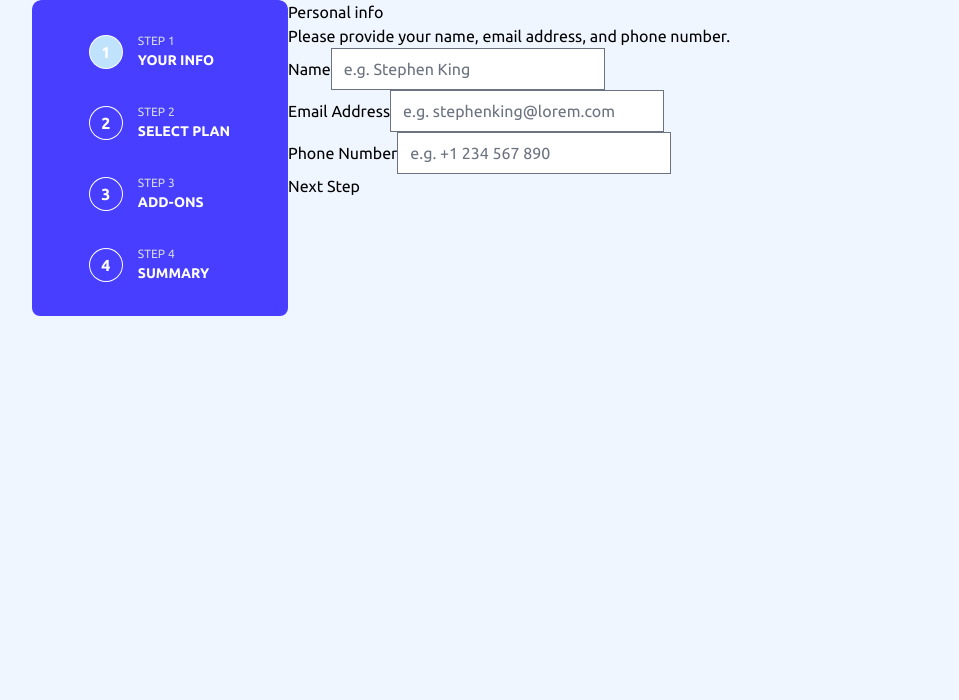
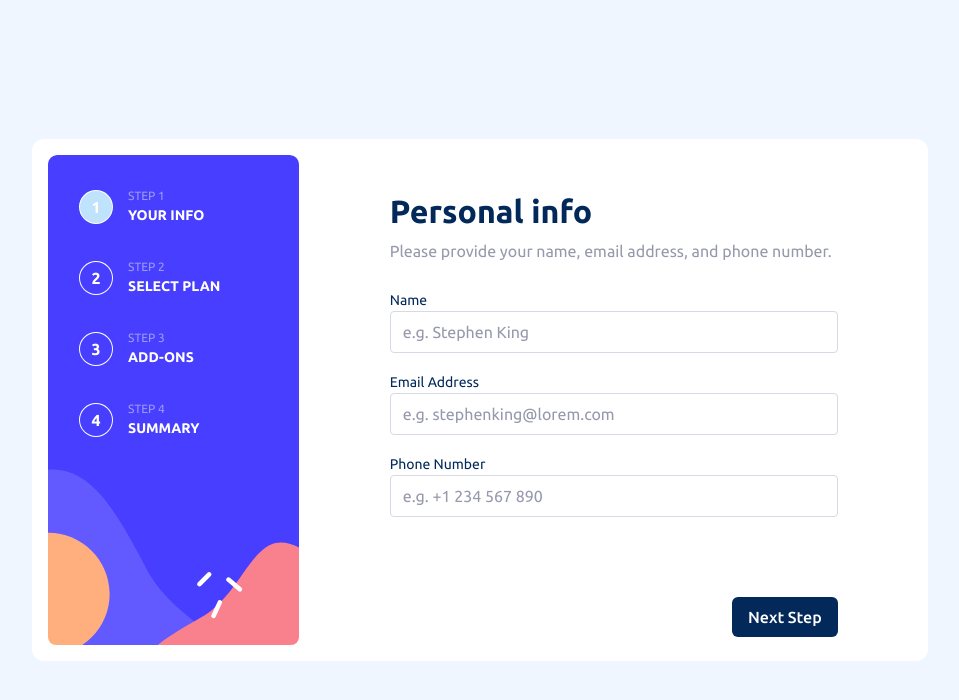
Before and after one commit to mianazan099/Multi-Step-Form, a React (Vite) app: page / in a window 1280 px wide. Shown: the top 700 px of the page, without its empty margins (160-1119 px from the left). Built offline with nearby package versions, Linux system fonts and the light colour scheme.

Commit message:
step 1 desktop design done

```diff
--- a/src/App.jsx
+++ b/src/App.jsx
@@ -9,7 +9,7 @@ function SidebarStep({ num, name, active }) {
         {num}
       </span>
       <div className="hidden lg:block">
-        <p className="text-xs uppercase text-gray-light">Step {num}</p>
+        <p className="text-xs uppercase text-gray-light/60">Step {num}</p>
         <p className="text-sm font-bold uppercase text-white ">{name}</p>
       </div>
     </div>
@@ -25,10 +25,10 @@ const sidebarStep = [
 
 const App = () => {
   return (
-    <div className="h-screen bg-magnolia font-ubuntu">
-      <article className="mx-auto max-w-4xl lg:grid lg:grid-cols-[1fr,2.5fr]">
+    <div className="h-screen bg-magnolia font-ubuntu lg:grid lg:place-content-center">
+      <article className="mx-auto lg:grid lg:w-[min(56rem,100vw-2rem)] lg:grid-cols-[1fr,2.5fr] lg:rounded-xl lg:bg-white lg:p-1 lg:pr-0">
         <aside className="h-[172px] bg-sidebarMobile bg-cover bg-no-repeat lg:h-auto lg:rounded-lg lg:bg-sidebarDesktop">
-          <div className="mx-auto flex w-fit gap-1 py-2 lg:flex-col lg:gap-2">
+          <div className="mx-auto flex w-fit gap-1 p-2 lg:mx-0 lg:flex-col lg:gap-2">
             {sidebarStep.map((step) => {
               return (
                 <SidebarStep
@@ -41,30 +41,61 @@ const App = () => {
             })}
           </div>
         </aside>
-        <main>
-          <div>
-            <h1>Personal info</h1>
-            <p>Please provide your name, email address, and phone number.</p>
+        <main className="absolute top-6 left-1/2 mx-auto w-[min(28rem,100%-2rem)] -translate-x-1/2 rounded-lg bg-white p-1.5 lg:static lg:translate-x-0 lg:px-0 lg:pt-2 lg:pb-0.5">
+          <div className="mb-1.5">
+            <h1 className="mb-0.25 text-lg font-bold text-blue-marine">
+              Personal info
+            </h1>
+            <p className="text-gray-cool">
+              Please provide your name, email address, and phone number.
+            </p>
           </div>
-          <form>
+          <form className="grid gap-0.75 lg:gap-1">
             <div>
-              <label htmlFor="name">Name</label>
-              <input type="text" id="name" placeholder="e.g. Stephen King" />
+              <label
+                className="mb-0.25 text-sm text-blue-marine"
+                htmlFor="name"
+              >
+                Name
+              </label>
+              <input
+                className="w-full rounded border-gray-light placeholder:text-gray-cool"
+                type="text"
+                id="name"
+                placeholder="e.g. Stephen King"
+              />
             </div>
             <div>
-              <label htmlFor="email">Email Address</label>
+              <label
+                className="mb-0.25 text-sm text-blue-marine"
+                htmlFor="email"
+              >
+                Email Address
+              </label>
               <input
+                className="w-full rounded border-gray-light placeholder:text-gray-cool"
                 type="email"
                 id="email"
                 placeholder="e.g. stephenking@lorem.com"
               />
             </div>
             <div>
-              <label htmlFor="tel">Phone Number</label>
-              <input type="tel" id="tel" placeholder="e.g. +1 234 567 890" />
+              <label className="mb-0.25 text-sm text-blue-marine" htmlFor="tel">
+                Phone Number
+              </label>
+              <input
+                className="w-full rounded border-gray-light placeholder:text-gray-cool"
+                type="tel"
+                id="tel"
+                placeholder="e.g. +1 234 567 890"
+              />
+            </div>
+            <div className="lg:ml-auto lg:mt-[4rem]">
+              <button className="rounded-md bg-blue-marine px-1 py-0.5 font-medium text-white">
+                Next Step
+              </button>
             </div>
           </form>
-          <button>Next Step</button>
         </main>
         {/* <Card>
           <Sidebar>
--- a/tailwind.config.cjs
+++ b/tailwind.config.cjs
@@ -3,25 +3,26 @@ module.exports = {
   content: ["./index.html", "./src/**/*.{js,ts,jsx,tsx}"],
   theme: {
     screens: {
-      lg: "32rem",
+      lg: "40rem",
     },
     spacing: {
-      0.25: "4px",
-      0.5: "8px",
-      0.75: "12px",
-      1: "16px",
-      1.5: "24px",
-      2: "32px",
-      3: "48px",
-      3: "64px",
-      6: "96px",
-      8: "128px",
-      12: "192px",
-      16: "256px",
-      24: "384px",
-      32: "512px",
-      40: "640px",
-      48: "768px",
+      0: "0",
+      0.25: "0.25rem",
+      0.5: "0.5rem",
+      0.75: "0.75rem",
+      1: "1rem",
+      1.5: "1.5rem",
+      2: "2rem",
+      3: "3rem",
+      3: "3rem",
+      6: "6rem",
+      8: "8rem",
+      12: "12rem",
+      16: "16rem",
+      24: "24rem",
+      32: "32rem",
+      40: "40rem",
+      48: "48rem",
     },
     colors: {
       blue: {
@@ -46,7 +47,7 @@ module.exports = {
       xs: ".75rem",
       sm: ".875rem",
       base: "1rem",
-      lg: "clamp(1.50rem, calc(1.32rem + 0.75vw), 2.00rem)",
+      lg: "clamp(1.50rem, calc(1.18rem + 1.37vw), 2.00rem)",
     },
     fontWeight: {
       regular: 400,
```
